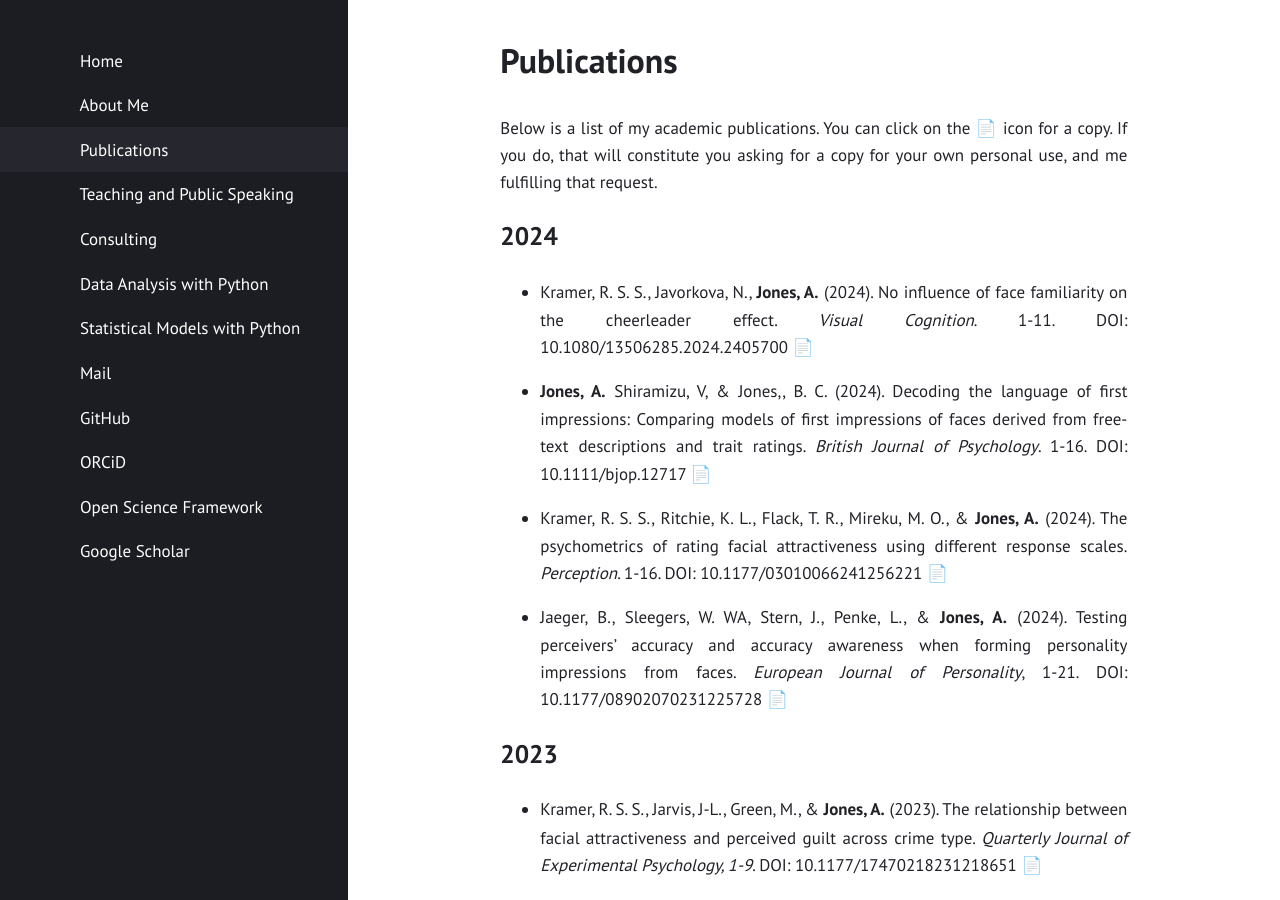
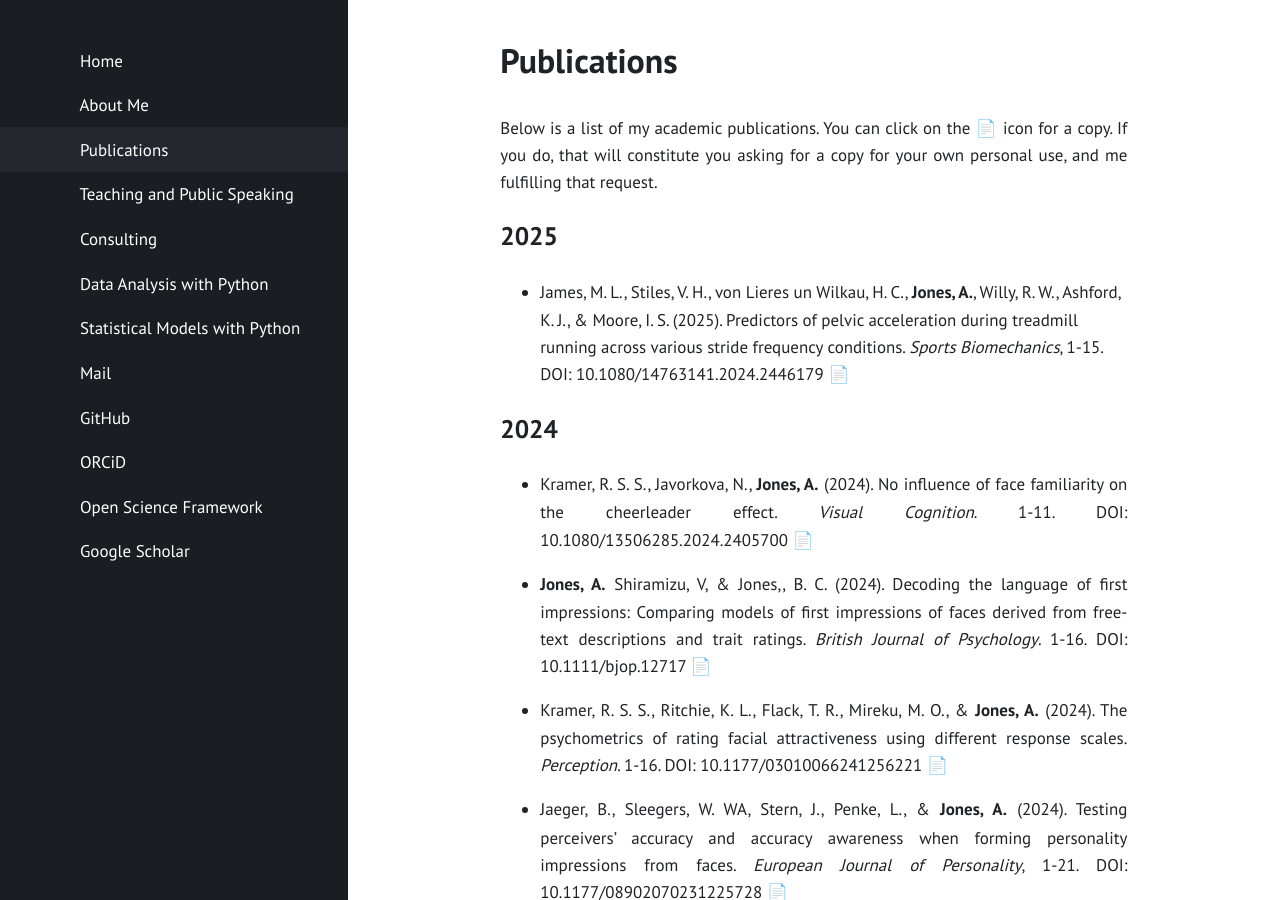
Before and after one commit to alexjonesphd/alexjonesphd.github.io, a Jekyll site: the page built from publications.md, in a window 1280 px wide and 900 px high. Built offline with Jekyll 4.4.1, drawn with Linux system fonts in a browser that asks for light colours.

Commit message:
Paper update 2025

```diff
--- a/publications.md
+++ b/publications.md
@@ -6,6 +6,9 @@ layout: page
 
 Below is a list of my academic publications. You can click on the 📄 icon for a copy. If you do, that will constitute you asking for a copy for your own personal use, and me fulfilling that request.
 
+## 2025
+- James, M. L., Stiles, V. H., von Lieres un Wilkau, H. C., **Jones, A.**, Willy, R. W., Ashford, K. J., & Moore, I. S. (2025). Predictors of pelvic acceleration during treadmill running across various stride frequency conditions.
+*Sports Biomechanics*, 1-15. DOI: 10.1080/14763141.2024.2446179 [📄](https://alexjonesphd.github.io/assets/papers/2025/jamesetal2025.pdf)
 
 ## 2024
 - Kramer, R. S. S., Javorkova, N., **Jones, A.** (2024). No influence of face familiarity on the cheerleader effect. *Visual Cognition*. 1-11. DOI: 10.1080/13506285.2024.2405700 [📄](https://alexjonesphd.github.io/assets/papers/2024/kramerjavorkovajones2024.pdf)
```
Also changed, not shown: 4 other files.
